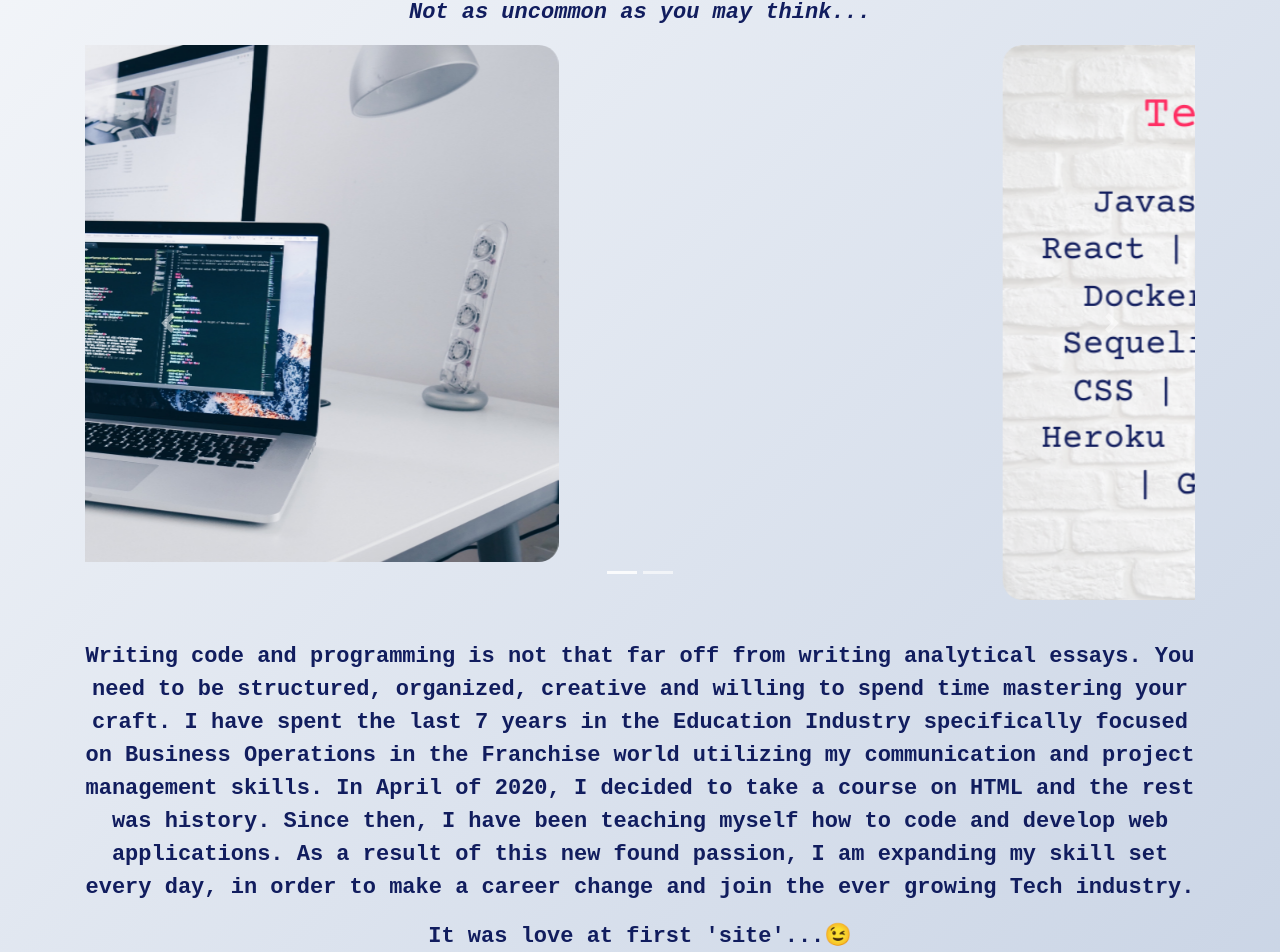
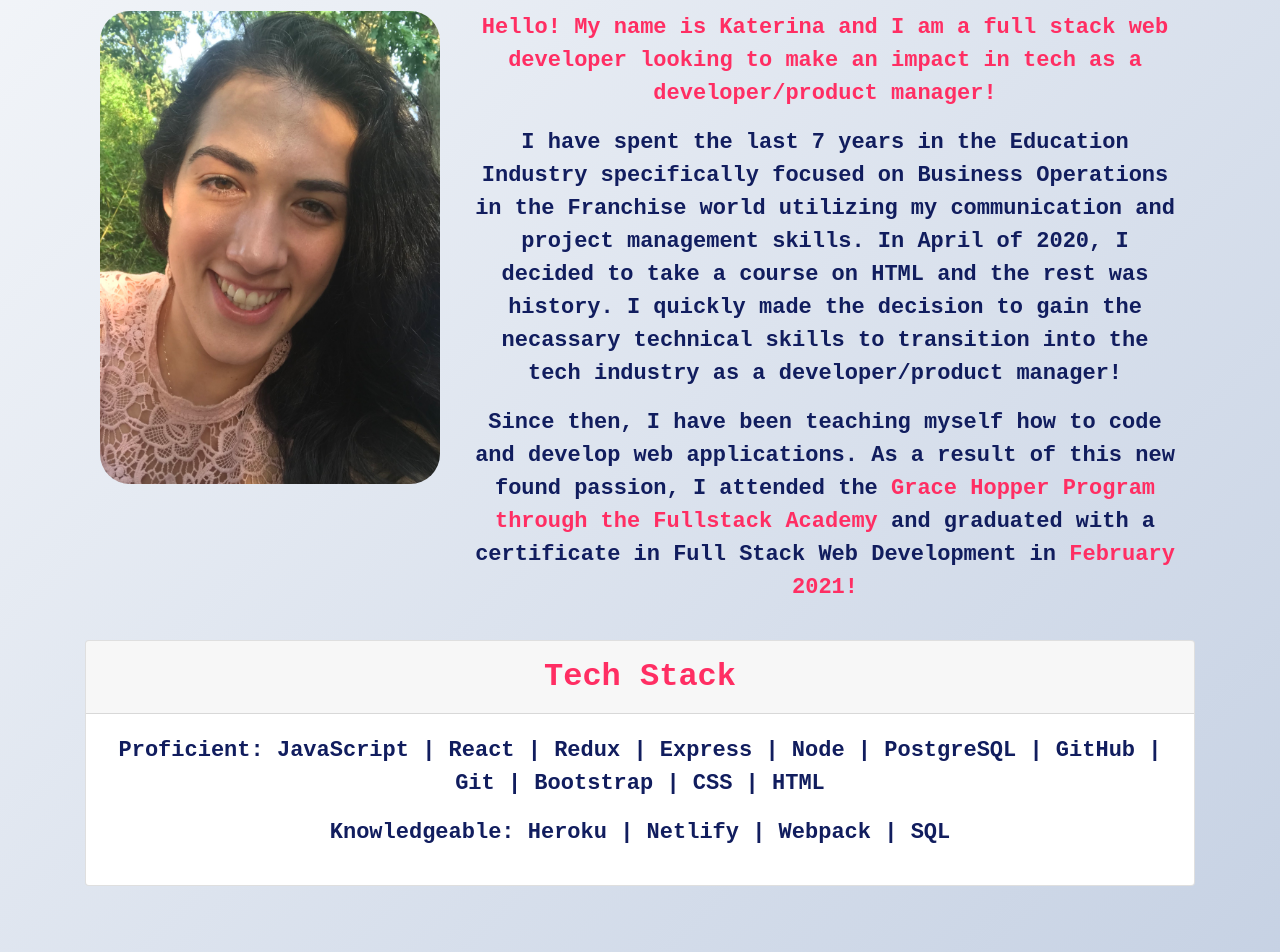
Before and after one commit to codingwithkat/Kats-Website, a React (Create React App) app: page / in a window 1280 px wide. Shown: the part 197-1149 px from the top of the page. Built offline with nearby package versions, Linux system fonts and the light colour scheme.

Commit message:
clean up welcome page, inspo, projects

```diff
--- a/src/components/Certificates.js
+++ b/src/components/Certificates.js
@@ -19,7 +19,7 @@ export const Certificates = () => {
     return (
         <div>
             <Container>
-                <h1 className="title">Relevant Coursework Completed Online</h1>
+                <h1 className="title">Relevant Coursework</h1>
                 <Row className="certs">
                         <Col xs={12} md={12}>
                             <div className="card">
--- a/src/components/Home.js
+++ b/src/components/Home.js
@@ -1,46 +1,45 @@
 /* eslint-disable jsx-a11y/accessible-emoji */
 import React from "react";
-import { Carousel} from 'react-bootstrap';
+import { Container, Row, Col} from 'react-bootstrap';
 import "../css/Home.css";
-import jumbocode from "../images/jumbocode.JPG";
-import TechStack1 from "../images/TechStack1.png";
+import katphoto from "../images/kat.jpg";
 
 
 
 export const Home = () => (
     <div>
-        <h3><strong><span>📚</span> English Major turned Software Engineer? <span>👩🏻‍💻</span></strong></h3>
-        <p className="catch-phrase"><em>Not as uncommon as you may think...</em></p>
-        <Carousel>
-            <Carousel.Item interval={1000}>
-                <img
-                className="stack"
-                src={TechStack1}
-                alt="Tech Stack"
-                />
-            </Carousel.Item>
-            <Carousel.Item interval={500}>
-            <img src={jumbocode} alt="laptop" className="home-page-image" />
-                <Carousel.Caption>
-                </Carousel.Caption>
-            </Carousel.Item>
-        </Carousel>
-
-        <p className="intro">
-            Writing code and programming is not that far off from writing analytical essays. You need to be structured,
-            organized, creative and willing to spend time mastering your craft. I have spent the last 7 years in
-            the Education Industry specifically focused on Business Operations in the Franchise world utilizing my communication and project management skills. In April of 2020, I decided
-            to
-            take a course on HTML and the rest was history. Since then, I have been teaching myself how to code and develop web applications. As a result of this new found passion, I am
-            expanding my skill set every day, in order to make a career change and join the ever growing <strong>Tech industry</strong>.
-        </p>
-        <p>
-            <strong>It was love at first 'site'...<span>😉</span></strong>
-        </p>
-        <p>Almost immediately, I realized web design and learning how to code was something I wanted to invest my time
-        into. Since April, I have spent a number of hours taking courses on <strong>HTML5, CSS3</strong> and <strong>JavaScript</strong>. I am currently attending the Grace Hopper Program through Fullstack Academy and will be graduating February 2021! I
-        have been working on <strong>projects</strong>;
-        putting concepts into practice daily. This site is an example of those efforts--Feel free to look
-          around! 🤓</p>
+        <h3 className="tag">You could say it was love at first 'site'...<span>😉</span></h3>
+        <Container>
+        <Row className="intro">
+                <Col xs={12} sm={12} lg={4}>
+                    <img src={katphoto} alt="Kat" className="personal-photo" />
+                </Col>
+                <Col xs={12} sm={12} lg={8}>
+                <div className="intro">
+                    <p className="intro-kat">Hello! My name is Katerina and I am a full stack web developer looking to make an impact in tech as a developer/product manager!</p>
+                   <p>
+                    I have spent the last 7 years in
+                    the Education Industry specifically focused on Business Operations in the Franchise world utilizing my communication and project management skills. In April of 2020, I decided to take a course on HTML and the rest was history. I quickly made the decision to gain the necassary technical skills to transition into the tech industry as a developer/product manager!
+                    </p>
+                    <p>
+                    Since then, I have been teaching myself how to code and develop web applications. As a result of this new found passion, I attended the <strong className="gh">Grace Hopper Program through the Fullstack Academy</strong> and graduated with a certificate in Full Stack Web Development in <strong className="gh">February 2021! </strong>
+                    </p>
+                </div>
+                </Col>
+            </Row>
+            <Row>
+                <div className="card">
+                    <div className="card-header">
+                        Tech Stack
+                    </div>
+                    <div className="card-body">
+                        <blockquote className="blockquote mb-0">
+                        <p classname="proficient">Proficient: JavaScript | React | Redux | Express | Node | PostgreSQL | GitHub | Git | Bootstrap | CSS | HTML</p>
+                        <p classname="knowledgeable">Knowledgeable: Heroku | Netlify | Webpack | SQL</p>
+                        </blockquote>
+                    </div>
+                </div>
+            </Row>
+        </Container>
     </div>
 );
--- a/src/components/Inspiration.js
+++ b/src/components/Inspiration.js
@@ -1,21 +1,19 @@
 /* eslint-disable jsx-a11y/accessible-emoji */
 import React from "react";
-import katphoto from '../images/kat.jpg';
+import jumbocode from '../images/jumbocode.JPG';
 import { Container, Row, Col } from 'react-bootstrap';
 import "../css/Inspiration.css";
 
 
 export const Inspiration = () => (
     <div>
-        <h3> So how does an English Major/Business Consultant start Coding?</h3>
-        <p><em>I am glad you asked... </em></p>
-        <h2 className="quote">"A ship in port is safe, but that is not what ships are for. Sail out to sea and do new things." -Grace Hopper</h2>
+        <h3> What Inspired Me?</h3>
         <Container className="container">
             <Row className="intro">
-                <Col xs={12} md={4}>
-                    <img src={katphoto} alt="Kat" className="personal-photo" />
+                <Col xs={12}>
+                    <img src={jumbocode} alt="computer" className="laptop"/>
                 </Col>
-                <Col xs={12} md={8}>
+                <Col xs={12}>
                     <p className="inspo-1">
                         Growing up, I knew I loved reading, writing and communicating with others.
                         Despite this, for years I wondered, <em>what was my true calling, my true passion?</em> <br />
--- a/src/components/NavigationBar.js
+++ b/src/components/NavigationBar.js
@@ -1,7 +1,7 @@
 import React from "react";
 import { Nav, Navbar } from "react-bootstrap";
 import "../css/index.css";
-import resume from "../images/Resume.png";
+import resume from "../images/Resume.jpg";
 
 import styled from "styled-components";
 
--- a/src/css/Home.css
+++ b/src/css/Home.css
@@ -1,3 +1,12 @@
+.tag {
+    color: #111d5e;
+}
+
+.intro-kat {
+    color: #ff2e63;
+    font-weight: bold;
+}
+
 h3 {
     font-size: 36px;
     padding-top: 15px;
@@ -10,10 +19,6 @@ h3, p {
     color: #ff2e63;
 }
 
-.intro {
-    padding-top: 40px;
-}
-
 p {
     font-size: 22px;
 }
@@ -22,35 +27,19 @@ p {
     font-weight: bold;
 }
 
-@media only screen and (max-width: 599px){
-    .home-page-image {
-        border-radius: 50%;
-        max-width: 100%;
-        display: block;
-        margin: 0 auto;
-    }
-
-    .stack{
-        max-width: 50%;
-        display: block;
-        margin: 0 auto;
-        font-size: 12px;
-
-    }
+.personal-photo {
+    width: 100%;
+    border-radius: 30px;
 }
 
-@media only screen and (min-width:600px) {
-    .home-page-image {
-        width: 70%;
-        display: block;
-        margin: 0 auto;
-        border-radius: 20px;
-    }
+.gh {
+    color:#ff2e63;
+}
 
-    .stack {
-        width: 50%;
-        display: block;
-        margin: 0 auto;
-        border-radius: 20px;
-    }
+.card-header {
+    color:#ff2e63;
+    font-weight: bold;
+    font-size: 32px;
+    text-align: center;
+    font-family: 'Courier New', Courier, monospace;
 }
--- a/src/css/Inspiration.css
+++ b/src/css/Inspiration.css
@@ -10,18 +10,8 @@
 }
 }
 
-
-.personal-photo {
-    width: 100%;
-    border-radius: 30px;
-}
-
-.quote {
-    background-color: #111d5e;
-    color: #eeeeee;
-    border-radius: 30px;
-    font-size: 24px;
-    line-height: 28px;
+.inspo-1 {
+    padding-top: 10px;
 }
 
 h2, p {
@@ -29,7 +19,9 @@ h2, p {
     color: #111d5e;
 }
 
-h2 {background-color: aliceblue;}
+h2 {
+    background-color: aliceblue;
+}
 
 h2 {
     padding-top: 20px;
@@ -48,3 +40,12 @@ h2 {
 h3 {
     font-weight: bold;
 }
+
+.laptop {
+    height: 450px;
+    width: auto;
+    display: block;
+    margin-left: auto;
+    margin-right: auto;
+    border-radius: 15px;
+}
```
Also changed, not shown: src/components/Projects.js (+31 -36 lines), src/css/Projects.css (line endings or trailing spaces), src/images/Resume.jpg (added), src/images/Resume.png (deleted).
